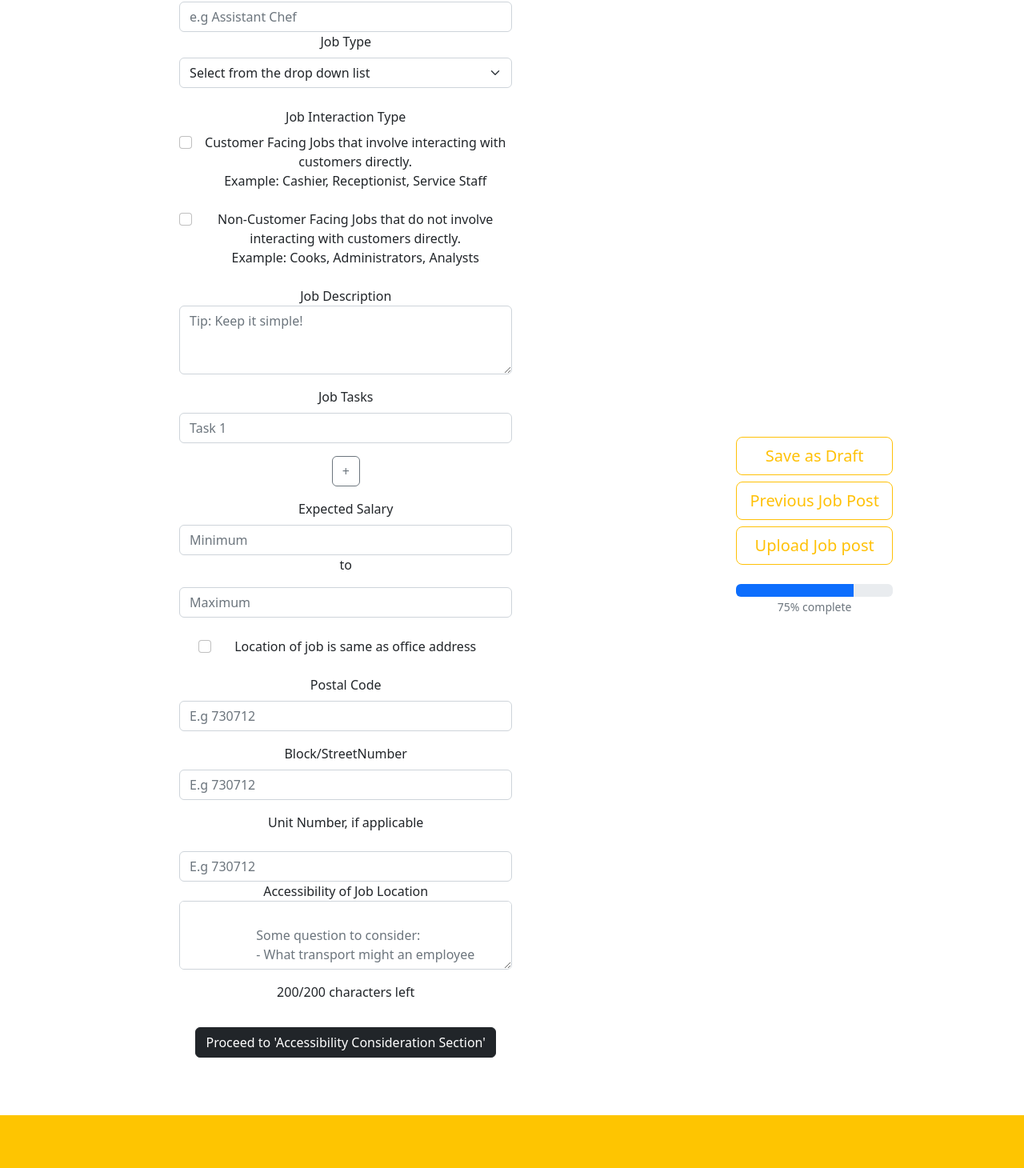
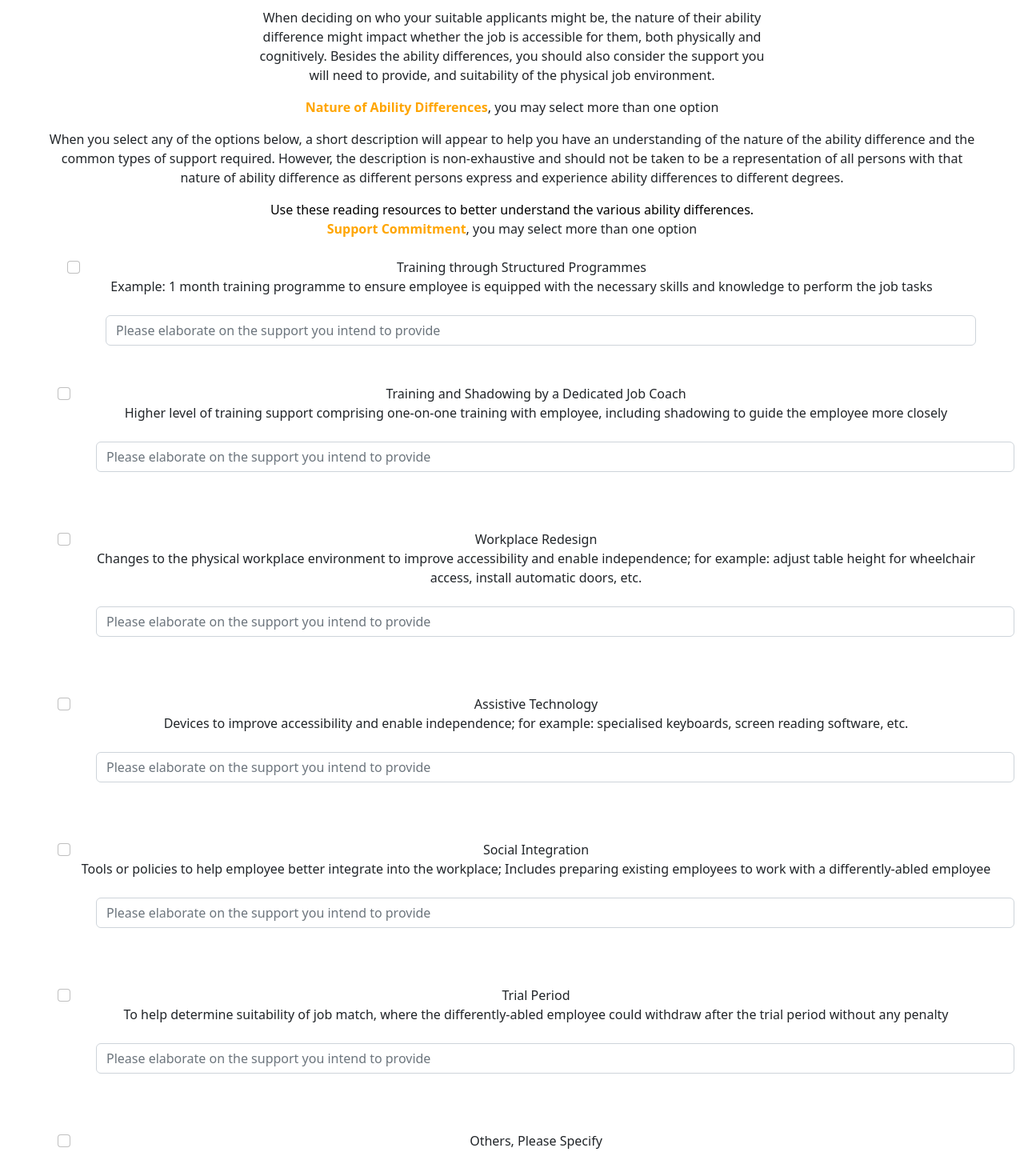
Before and after one commit to midorinom/Project-Dignity, a React (Create React App) app in the folder front-end/: page /employers in a window 1280 px wide. Shown: the part 247-1707 px from the top of the page at 80% size. Built offline with nearby package versions, Linux system fonts and the light colour scheme.

Commit message:
'done up till support commitment - Employer Accessibility'

```diff
--- a/front-end/src/pages/employerLanding/EmployerLanding.js
+++ b/front-end/src/pages/employerLanding/EmployerLanding.js
@@ -1,7 +1,9 @@
 import React from "react";
 import JobAbout from "../jobPostForm/JobAbout";
+import EmployerAccessibility from "../jobPostForm/EmployerAccessibility";
+
 const EmployerLanding = () => {
-  return <div className="centered"><JobAbout/></div>;
+  return <div className="centered"><EmployerAccessibility/></div>;
 };
 
 export default EmployerLanding;
--- a/front-end/src/pages/jobPostForm/EmployerAccessibility.js
+++ b/front-end/src/pages/jobPostForm/EmployerAccessibility.js
@@ -0,0 +1,196 @@
+const EmployerAccessibility=()=>{
+    return(
+        <>
+    <section classname="container-md" id="AboutEmployer">
+        <form id="AboutEmployer">
+          <div className="row m-5">
+{/*================================== Suitable Applicants ================================== */}
+            <div className="col-md-8-lg-8">
+                    <p><b>Suitable Applicants</b></p>
+                    <p>When deciding on who your suitable applicants might be, the nature of their ability<br/> difference might impact whether the job is accessible for them, both physically and <br/>cognitively. Besides the ability differences, you should also consider the support you <br/>will need to provide, and suitability of the physical job environment.</p>
+            </div>
+{/* ================================================================================================== */}
+
+{/*================================== Nature of Ability Differences ================================== */}
+            <div className="col-md-8-lg-8">
+                    <p ><span style={{ color: 'orange' }}><b>Nature of Ability Differences</b></span>, you may select more than one option</p>
+                    <p>When you select any of the options below, a short description will appear to help you have an understanding of the nature of the ability difference and the common types of support required. However, the description is non-exhaustive and should not be taken to be a representation of all persons with that nature of ability difference as different persons express and experience ability differences to different degrees.</p>
+                    <a href='https://www.mozilla.org/en-US/'>Use these reading resources to better understand the various ability differences.</a>
+            </div>
+{/* ================================================================================================== */}
+
+{/*================================== Support Commitment ================================== */}
+<div className="col-md-8-lg-8">
+    <p><span style={{ color: 'orange' }}><b>Support Commitment</b></span>, you may select more than one option</p>
+{/* Training Through Structured Programmes */}
+    <div className="form-check m-4">
+                  <input
+                    className="form-check-input"
+                    type="checkbox"
+                    value=""
+                    id="flexCheckDefault"
+                  />
+                  <label
+                    className="form-check-label "
+                    htmlfor="flexCheckDefault"
+                  >
+                    Training through Structured Programmes<br/>
+                    Example: 1 month training programme to ensure employee is equipped with the necessary skills and knowledge to perform the job tasks
+                  </label>
+                  <input
+                    type="text"
+                    class="form-control m-4"
+                    id="structured programmes"
+                    placeholder="Please elaborate on the support you intend to provide"
+                  />
+                </div>
+    </div>
+
+{/* Training and Shadowing by a Dedicated Job Coach */}
+    <div className="form-check m-4">
+                  <input
+                    className="form-check-input"
+                    type="checkbox"
+                    value=""
+                    id="flexCheckDefault"
+                  />
+                  <label
+                    className="form-check-label "
+                    htmlfor="flexCheckDefault"
+                  >
+                    Training and Shadowing by a Dedicated Job Coach<br/>
+                    Higher level of training support comprising one-on-one training with employee, including shadowing to guide the employee more closely
+                  </label>
+                  <input
+                    type="text"
+                    class="form-control m-4"
+                    id="training and shadowing"
+                    placeholder="Please elaborate on the support you intend to provide"
+                  />
+    </div>
+{/* Workplace Redesign */}
+<div className="form-check m-4">
+                  <input
+                    className="form-check-input"
+                    type="checkbox"
+                    value=""
+                    id="flexCheckDefault"
+                  />
+                  <label
+                    className="form-check-label "
+                    htmlfor="flexCheckDefault"
+                  >
+                    Workplace Redesign<br/>
+                    Changes to the physical workplace environment to improve accessibility and enable independence; for example: adjust table height for wheelchair access, install automatic doors, etc.
+                  </label>
+                  <input
+                    type="text"
+                    class="form-control m-4"
+                    id="workplace redesign"
+                    placeholder="Please elaborate on the support you intend to provide"
+                  />
+    </div>
+    {/* Assistive Technology */}
+    <div className="form-check m-4">
+                  <input
+                    className="form-check-input"
+                    type="checkbox"
+                    value=""
+                    id="flexCheckDefault"
+                  />
+                  <label
+                    className="form-check-label "
+                    htmlfor="flexCheckDefault"
+                  >
+                    Assistive Technology<br/>
+                    Devices to improve accessibility and enable independence; for example: specialised keyboards, screen reading software, etc.
+                  </label>
+                  <input
+                    type="text"
+                    class="form-control m-4"
+                    id="assistive Technology"
+                    placeholder="Please elaborate on the support you intend to provide"
+                  />
+    </div>
+
+
+    {/* Social Integration */}
+    <div className="form-check m-4">
+                  <input
+                    className="form-check-input"
+                    type="checkbox"
+                    value=""
+                    id="flexCheckDefault"
+                  />
+                  <label
+                    className="form-check-label "
+                    htmlfor="flexCheckDefault"
+                  >
+                    Social Integration<br/>
+                    Tools or policies to help employee better integrate into the workplace; Includes preparing existing employees to work with a differently-abled employee
+                  </label>
+                  <input
+                    type="text"
+                    class="form-control m-4"
+                    id="social Integration"
+                    placeholder="Please elaborate on the support you intend to provide"
+                  />
+    </div>
+    {/* Trial Period */}
+    <div className="form-check m-4">
+                  <input
+                    className="form-check-input"
+                    type="checkbox"
+                    value=""
+                    id="flexCheckDefault"
+                  />
+                  <label
+                    className="form-check-label "
+                    htmlfor="flexCheckDefault"
+                  >
+                    Trial Period<br/>
+                    To help determine suitability of job match, where the differently-abled employee could withdraw after the trial period without any penalty
+                  </label>
+                  <input
+                    type="text"
+                    class="form-control m-4"
+                    id="trial period"
+                    placeholder="Please elaborate on the support you intend to provide"
+                  />
+    </div>
+    <div className="form-check m-4">
+                  <input
+                    className="form-check-input"
+                    type="checkbox"
+                    value=""
+                    id="flexCheckDefault"
+                  />
+                  <label
+                    className="form-check-label "
+                    htmlfor="flexCheckDefault"
+                  >
+                    Others, Please Specify
+                  </label>
+                  <input
+                    type="text"
+                    class="form-control m-4"
+                    id="others"
+                  />
+    </div>
+
+{/* ================================================================================================== */}
+{/*================================== Physical Job Environment ================================== */}
+{/* Noise Level */}
+{/* Light Intensity */}
+{/* Upload Image(s) of the Workplace */}
+{/* Other Information About the Physical Job Environment, optional */}
+{/* ================================================================================================== */}
+</div>
+<button type="button" class="btn btn-dark mt-3">Upload Job Post </button>
+        </form>
+    </section>
+        </>
+    )
+}
+
+export default EmployerAccessibility
```
